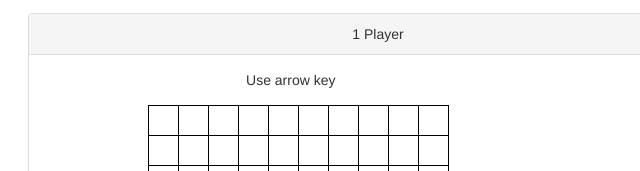
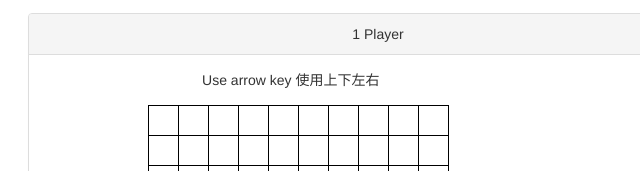
Before and after one commit to jarontai/tetris, a website: page app/index.html in a window 1280 px wide. Both pictures are taken after a click on the link "1 Player". Shown: the part 127-298 px from the top of the page, 262-902 px from the left. Drawn offline with nearby package versions, Linux system fonts and the light colour scheme; files that its build step writes are made by us from their sources.

Commit message:
disable vertical scroll

```diff
--- a/app/index.html
+++ b/app/index.html
@@ -45,7 +45,7 @@
         <div class="panel-body">
           <div class="row">
             <div class="col-md-9 main-area">
-              <p class="tip">Use arrow key</p>
+              <p class="tip">Use arrow key 使用上下左右</p>
               <canvas id="canvas" width='320' height='470'></canvas>
             </div>
             <div class="col-md-3 buttons-area">
@@ -61,11 +61,11 @@
         <div class="panel-body">
           <div class="row">
             <div class="col-md-6">
-              <p class="tip">Use WSAD</p>
+              <p class="tip">Use WSAD 使用 WSAD</p>
               <canvas id="canvas1" width='320' height='470'></canvas>
             </div>
             <div class="col-md-6">
-              <p class="tip">Use Arrow key</p>
+              <p class="tip">Use Arrow key 使用上下左右</p>
               <canvas id="canvas2" width='320' height='470'></canvas>
             </div>
           </div>
--- a/app/styles/style.css
+++ b/app/styles/style.css
@@ -1,3 +1,7 @@
+html, body {
+  overflow-y: hidden;
+  height: 100%;
+}
 .menu-panel {
   text-align: center;
 }
```
Also changed, not shown: package.json (+16 -1 lines), 1 other file.
